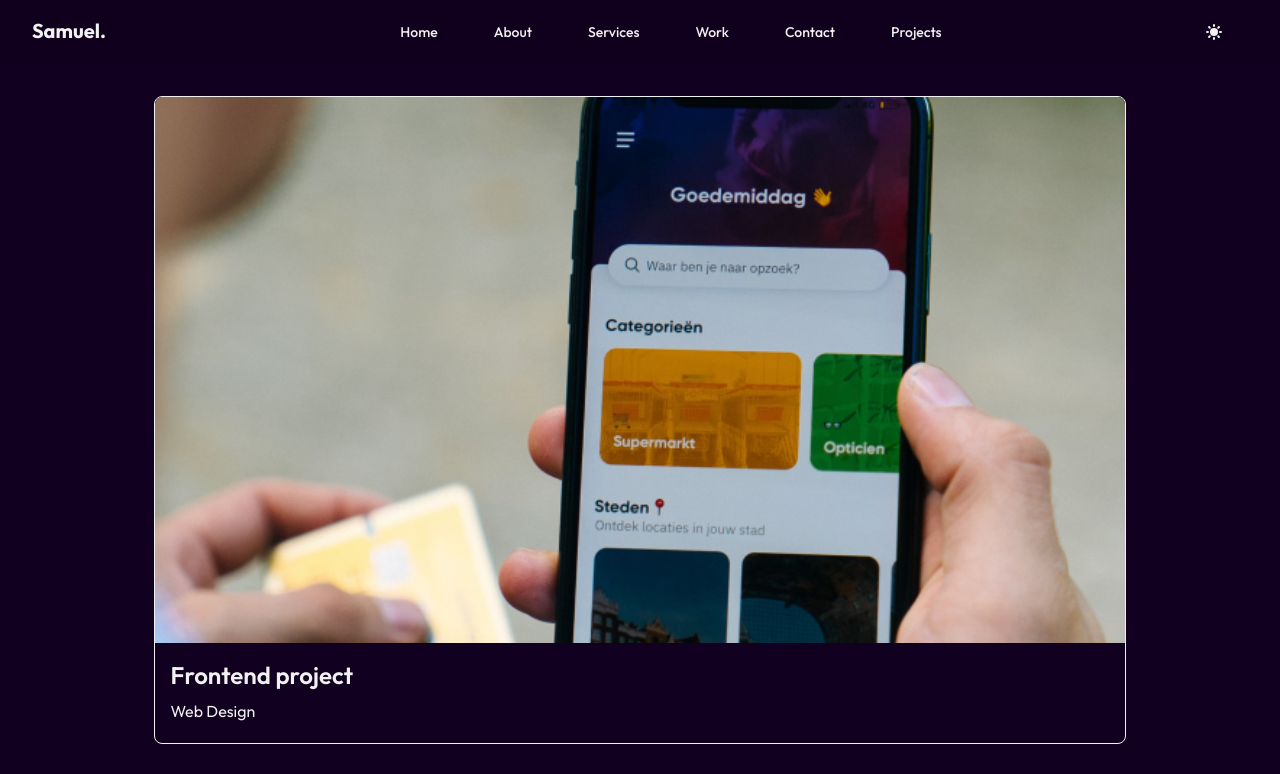
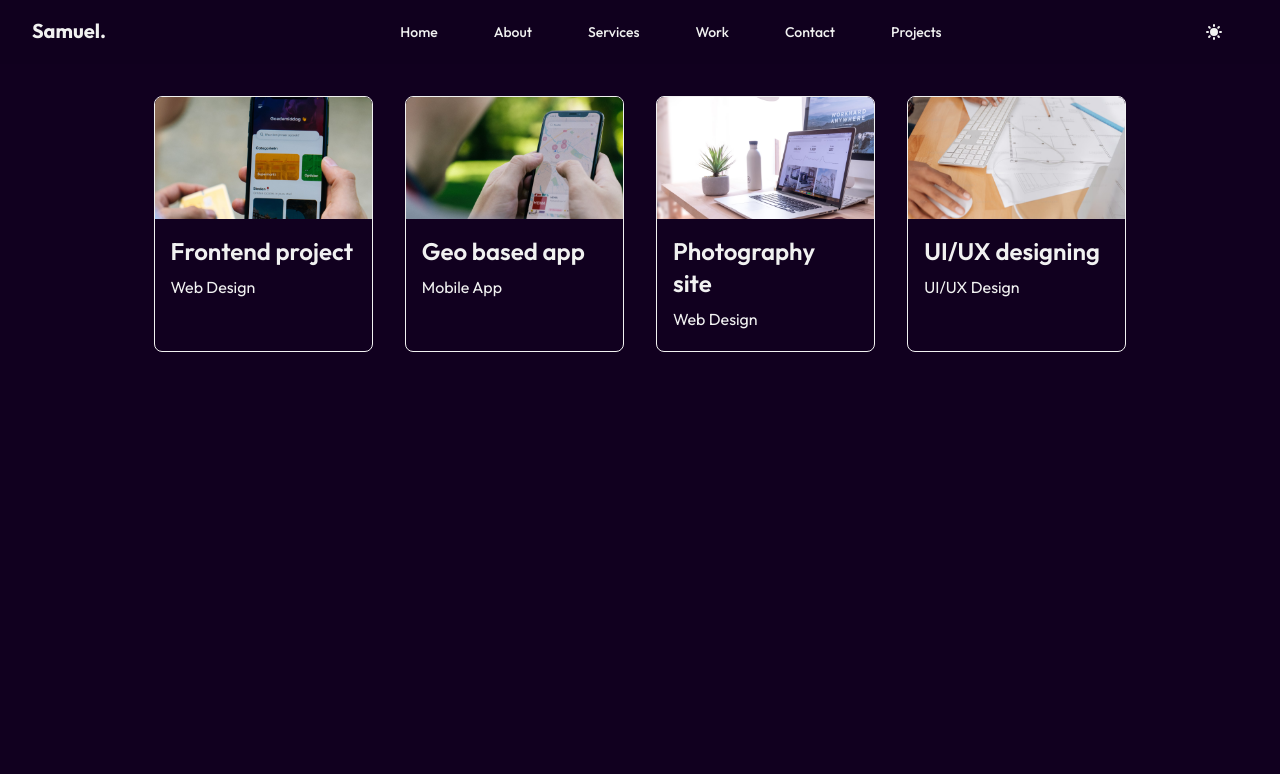
Before and after one commit to Brum99/portfolio-website, a Next.js app: page /projects in a window 1280 px wide. Shown: the top 774 px of the page. Built offline with nearby package versions, Linux system fonts and the light colour scheme; a web font is replaced by a local one.

Commit message:
style(projects): show grid layout

```diff
--- a/app/projects/page.jsx
+++ b/app/projects/page.jsx
@@ -30,7 +30,7 @@ export default function ProjectsPage() {
     <>
       <Navbar isDarkMode={isDarkMode} setIsDarkMode={setIsDarkMode} />
 
-      <div className="w-full px-[12%] pt-24 pb-10 flex flex-col gap-8">
+      <div className="w-full px-[12%] pt-24 pb-10 grid grid-cols-auto gap-8">
         {workData.map((project) => (
           <Link
             key={project.slug}
```
